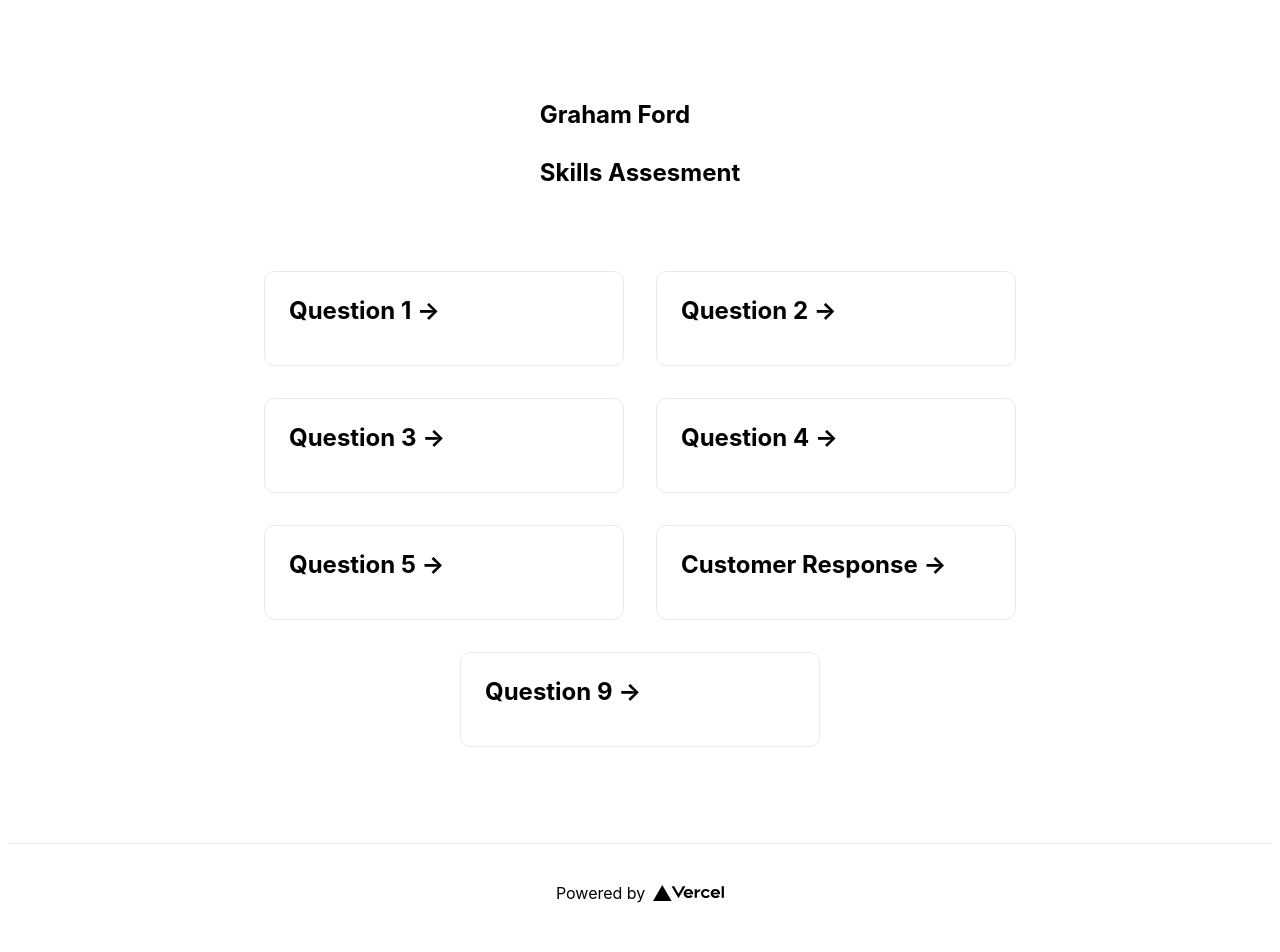
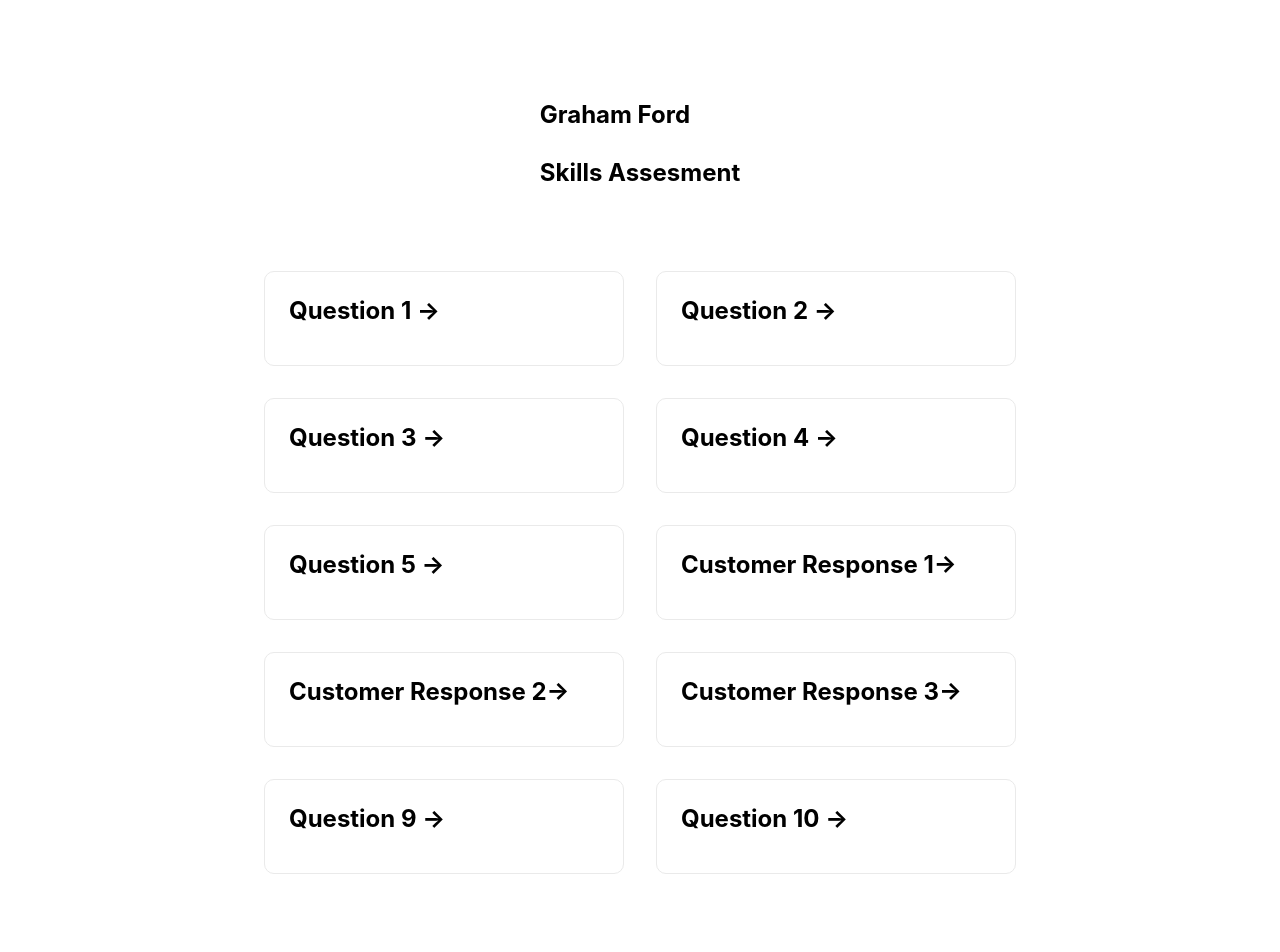
Before and after one commit to grahamdayto/Vercel, a Next.js app: page / in a window 1280 px wide. Shown: the top 952 px of the page. Built offline with nearby package versions, Linux system fonts and the light colour scheme.

Commit message:
Finally done, all q's broken out

```diff
--- a/pages/index.js
+++ b/pages/index.js
@@ -36,12 +36,24 @@ export default function Home() {
             <h3>Question 5 &rarr;</h3>
           </a>
 
-          <a href="/questions/customerResponse" className={styles.card}>
-            <h3>Customer Response &rarr;</h3>
+          <a href="/questions/customerResponse1" className={styles.card}>
+            <h3>Customer Response 1&rarr;</h3>
+          </a>
+
+          <a href="/questions/customerResponse2" className={styles.card}>
+            <h3>Customer Response 2&rarr;</h3>
+          </a>
+
+          <a href="/questions/customerResponse3" className={styles.card}>
+            <h3>Customer Response 3&rarr;</h3>
           </a>
 
           <a href="/questions/q9" className={styles.card}>
             <h3>Question 9 &rarr;</h3>
+          </a>
+
+          <a href="/questions/q10" className={styles.card}>
+            <h3>Question 10 &rarr;</h3>
           </a>
 
         </div>
--- a/pages/questions/customerResponse.js
+++ /dev/null
@@ -1,6 +0,0 @@
-export default function q5() {
-  return <h2 className={`mb-3 text-2xl font-semibold`} style={{ whiteSpace: "pre-line" }}>
-  {"Hello customer, thank you for reaching out. My name is Graham, I'll be helping you with case 1234 regarding a redirect issue and indexing/scraping concerns. Sorry to hear you're having a difficult time with these items, I'm here to help! <br/> Unfortunately I can't make these changes on your behalf, but I'm happy to help guide you to success and answer questions you might have along the way. Have you had a chance to review our documentation concerning redirects here? (https://vercel.com/docs/edge-network/redirects) - provide example on how to redirect. <br/> Next, I see you're needing a hand with excluding this site from web crawlers/indexing/scraping. Please see our documentation here for a quick example on how to avoid this https://nextjs.org/learn/seo/crawling-and-indexing/robots-txt. You might use User-agent: * Disallow: / <br/> Please review these resources and let me know if you have further questions. If you'd like we can hop on a quick call to clear up any confusion. ".split("<br/>").join("\n")}
-  </h2>
-  ;
-}
--- /dev/null
+++ b/pages/questions/customerResponse1.js
@@ -0,0 +1,6 @@
+export default function customerReponse1() {
+  return <h2 className={`mb-3 text-2xl font-semibold`} style={{ whiteSpace: "pre-line" }}>
+  {"Hello customer, thank you for reaching out. My name is Graham, I'll be helping you with case 1234 regarding a build issue you've run into. I understand these things can be incredibly frustrating and I'll admit I am not very familiar with this particular framework; but I do have some time available nearby. Would you be available for a short call to show me the issue and work through it with me? I may not know the answer from the top of my head, but if you can provide me with further details I should be able to find what we need through another engineer or offline resource. Thank you for your patience so far and I hope to speak to you soon.".split("<br/>").join("\n")}
+  </h2>
+  ;
+}
--- /dev/null
+++ b/pages/questions/customerResponse2.js
@@ -0,0 +1,6 @@
+export default function customerReponse2() {
+  return <h2 className={`mb-3 text-2xl font-semibold`} style={{ whiteSpace: "pre-line" }}>
+  {"Hello customer, thank you for reaching out. My name is Graham, I'll be helping you with case 1324 regarding a question about redirecting the /blog path in your website to another site. When you find a moment, please review our redirect documentation here - https://vercel.com/docs/edge-network/redirects. This documentation details how to point a certain path in your site to a new page or website altogether. Let me know if the answer you're looking for isn't available in the documentation or if something is still unclear, I'm here for you. ".split("<br/>").join("\n")}
+  </h2>
+  ;
+}
--- /dev/null
+++ b/pages/questions/customerResponse3.js
@@ -0,0 +1,6 @@
+export default function customerReponse3() {
+  return <h2 className={`mb-3 text-2xl font-semibold`} style={{ whiteSpace: "pre-line" }}>
+  {"Hello customer, thank you for reaching out. My name is Graham, I'll be helping you with case 1432 regarding a way to avoid those pesky web crawlers. Please see our documentation here for a quick example on how to avoid this https://nextjs.org/learn/seo/crawling-and-indexing/robots-txt. You might use \'User-agent: * Disallow: /\' in your configuration to disable all crawlers from the site. I think this will get things taken care of for you, but if you still need a hand with something or have questions don't hesitate to let me know. Thanks and have a good week. <br/>".split("<br/>").join("\n")}
+  </h2>
+  ;
+}
--- /dev/null
+++ b/pages/questions/q10.js
@@ -0,0 +1,6 @@
+export default function q10() {
+  return <h2 className={`mb-3 text-2xl font-semibold`} style={{ whiteSpace: "pre-line" }}>
+  {"Question: How could we improve or alter this familiarization exercise? <br/> <br/> Answer: My honest opinion is this took me way too long, but this is due to shortcomings on my side. I kept trying to 'feel my way through' instead of referencing documentation and learning how the various pieces fit together. The assessment wasn't too difficult or complicated, and it really helped me understand the function of Vercel. Maybe it could be fewer questions? Regardless of where this goes, I'm happy I dusted off a handful of old skills and learned a thing or two along the way. ".split("<br/>").join("\n")}
+  </h2>
+  ;
+}
--- a/pages/questions/q9.js
+++ b/pages/questions/q9.js
@@ -1,6 +1,6 @@
-export default function q5() {
+export default function q9() {
   return <h2 className={`mb-3 text-2xl font-semibold`} style={{ whiteSpace: "pre-line" }}>
-  {"Question: What do you think is one of the most common problems which customers ask Vercel for help with? How would you help customers to overcome common problems, short-term and long-term? <br/> <br/> Answer: My guess for most common problem relating to Vercel services would be help with web crawlers, whitelisting cloud resources, or adding users with various levels of controls to the platform. I'd help with common items like this by writing knowledge base artcicles or otherwise customer facing documentation which could be easily found or pointed to by the pages they'd likely form these questions looking at. ".split("<br/>").join("\n")}
+  {"Question: What do you think is one of the most common problems which customers ask Vercel for help with? How would you help customers to overcome common problems, short-term and long-term? <br/> <br/> Answer: My guesses for most common problems relating to Vercel services would be help with web crawlers, whitelisting cloud resources, changing domain information for a deployed site, or help with certificate challenges. I'd help with common items like this by writing knowledge base artcicles or otherwise customer facing documentation which could be easily found or pointed to by the pages they'd form these questions looking at. ".split("<br/>").join("\n")}
   </h2>
   ;
 }
```
Also changed, not shown: pages/questions/q5.js (+1 -1 lines).
